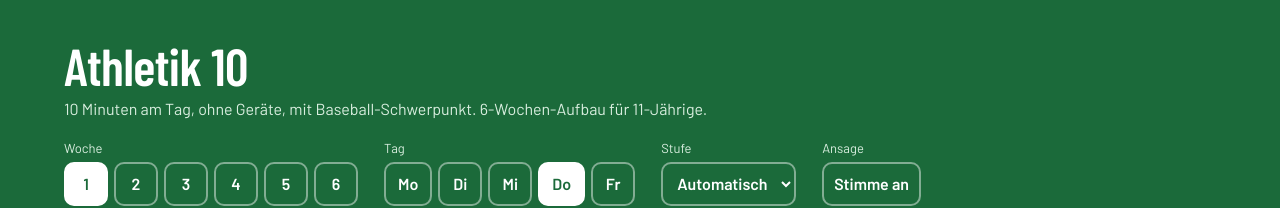
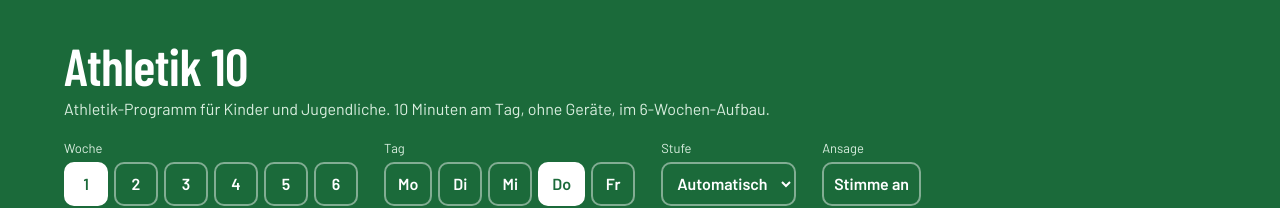
Before and after one commit to hschellk67/athletik-10, a plain HTML site: page index.html in a window 1280 px wide. Shown: the top 208 px of the page. Drawn offline with nearby package versions, Linux system fonts and the light colour scheme; a web font is replaced by a local one.

Commit message:
Beschreibung: Athletik-Programm für Kinder und Jugendliche
Co-Authored-By: Claude Opus 5.5 <noreply@anthropic.com>
Claude-Session: https://claude.ai/code/session_012PR5AHhoLAbN8yjsr7CWkY

```diff
--- a/index.html
+++ b/index.html
@@ -86,7 +86,7 @@ h2{font-size:clamp(28px,3.4vw,36px);line-height:1.1;margin:0 0 14px}
 <body>
 <header class="band top"><div class="wrap">
   <h1>Athletik 10</h1>
-  <p class="sub">10 Minuten am Tag, ohne Geräte, mit Baseball-Schwerpunkt. 6-Wochen-Aufbau für 11-Jährige.</p>
+  <p class="sub">Athletik-Programm für Kinder und Jugendliche. 10 Minuten am Tag, ohne Geräte, im 6-Wochen-Aufbau.</p>
   <div class="ctrls">
     <div class="grp"><label>Woche</label><div class="chips" id="weeks"></div></div>
     <div class="grp"><label>Tag</label><div class="chips" id="days"></div></div>
```
Also changed, not shown: 1 other file.
